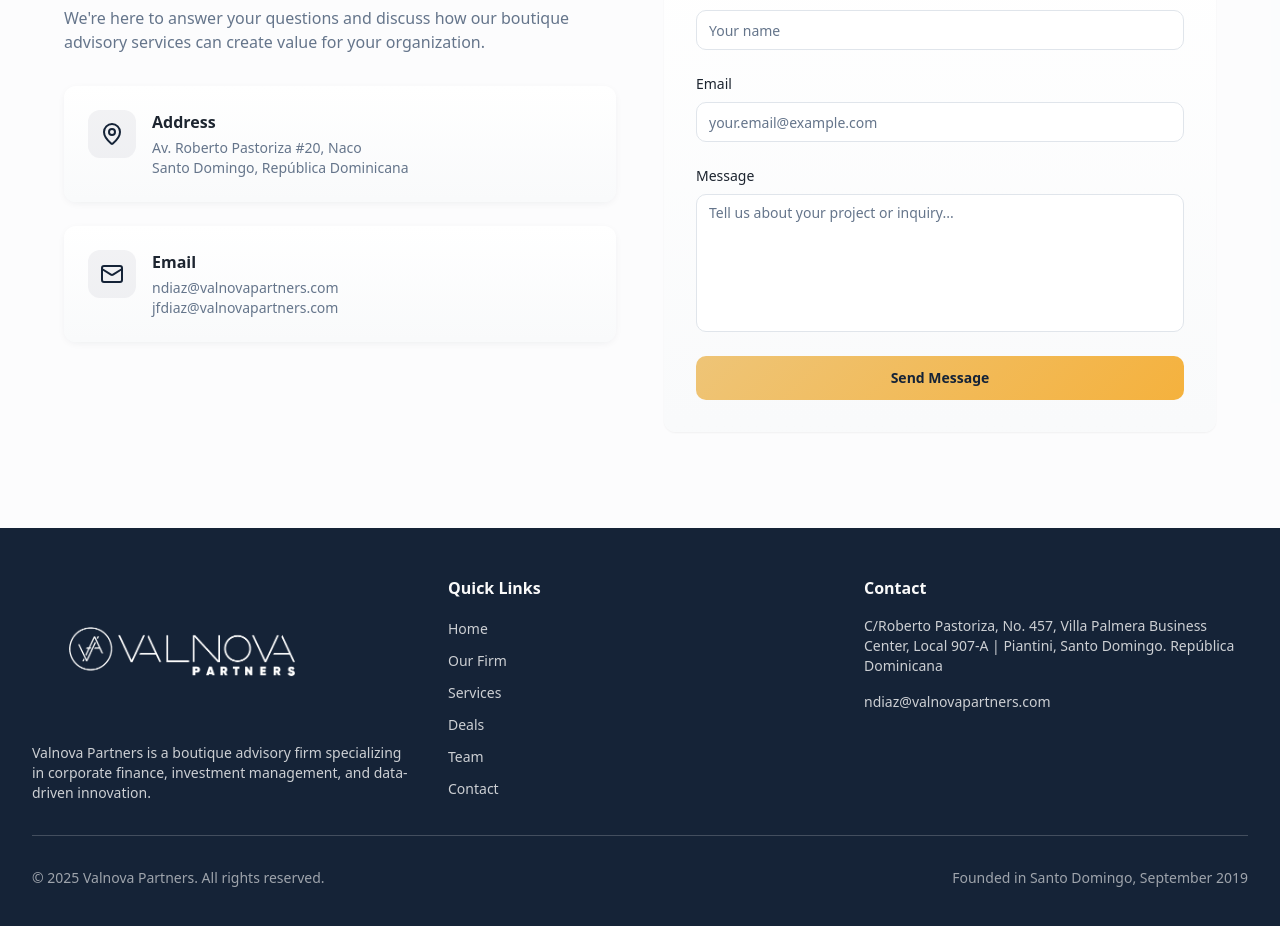
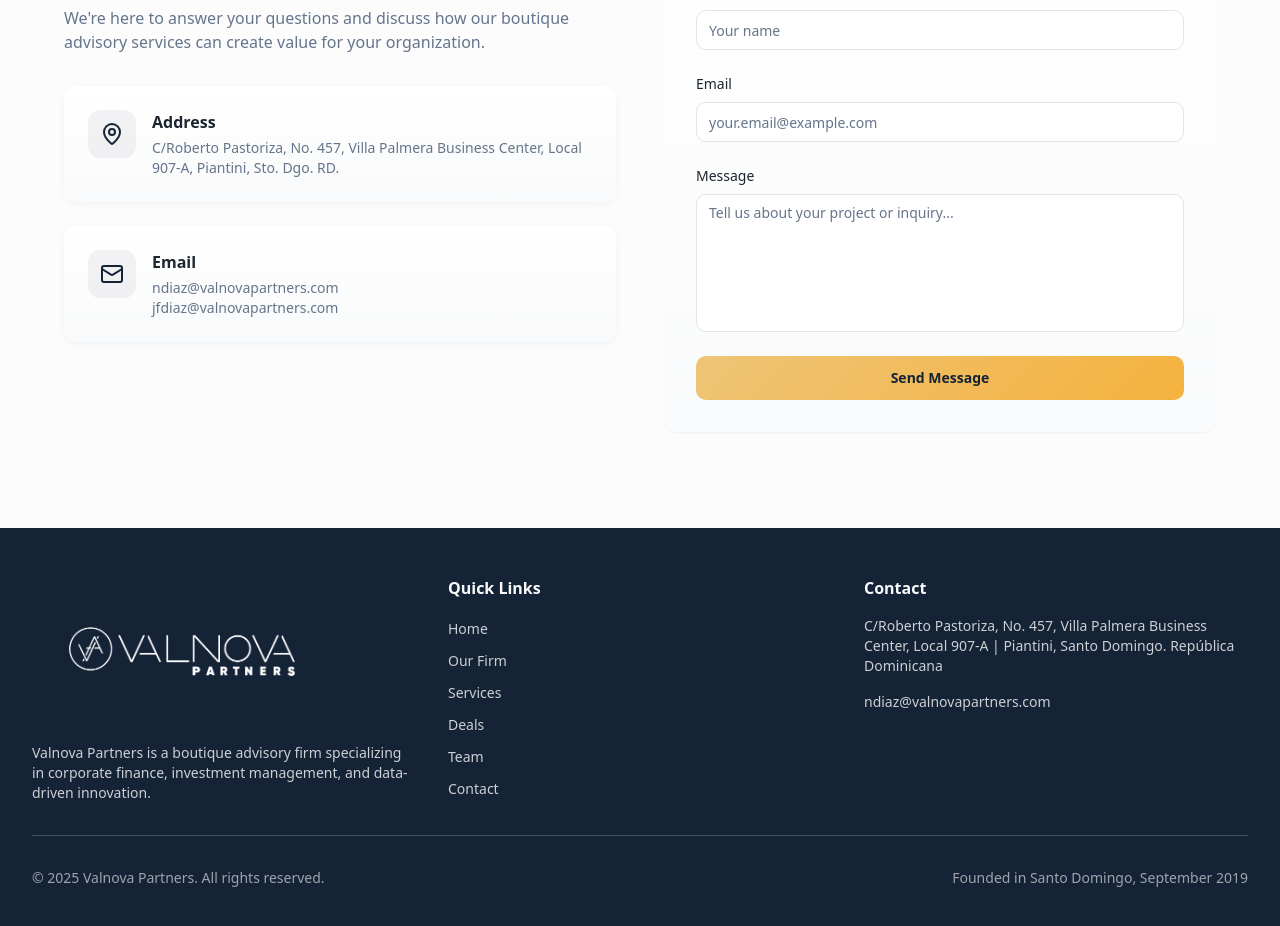
Before and after one commit to gonesoft/valnova-next-glow, a React (Vite) app: page / in a window 1280 px wide. Shown: the part 5440-6366 px from the top of the page. Built offline with nearby package versions, Linux system fonts and the light colour scheme; the HTML template or start-up script is replaced by a standard one.

Commit message:
Update contact address in Get in Touch section

```diff
--- a/src/components/ContactSection.tsx
+++ b/src/components/ContactSection.tsx
@@ -56,9 +56,7 @@ const ContactSection = () => {
                   <div>
                     <h4 className="font-semibold text-foreground mb-1">Address</h4>
                     <p className="text-sm text-muted-foreground">
-                      Av. Roberto Pastoriza #20, Naco
-                      <br />
-                      Santo Domingo, República Dominicana
+                      C/Roberto Pastoriza, No. 457, Villa Palmera Business Center, Local 907-A, Piantini, Sto. Dgo. RD.
                     </p>
                   </div>
                 </CardContent>
```
